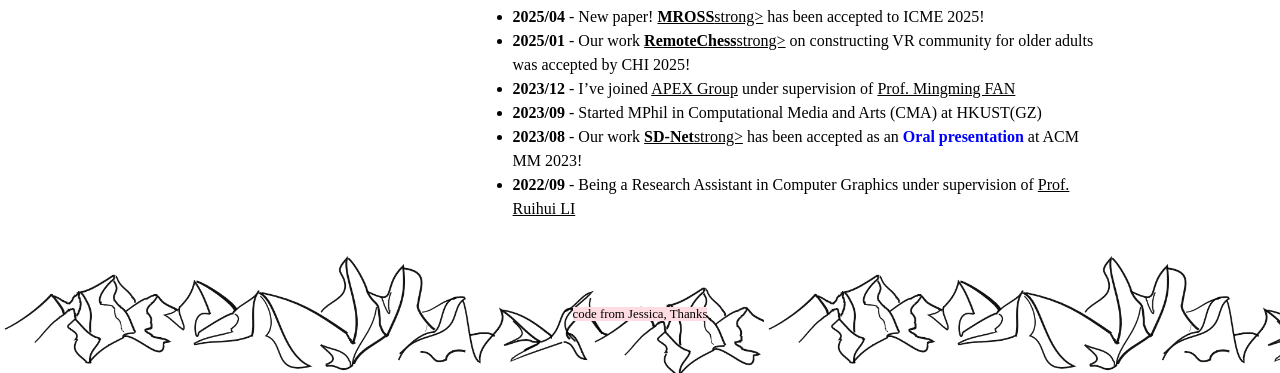
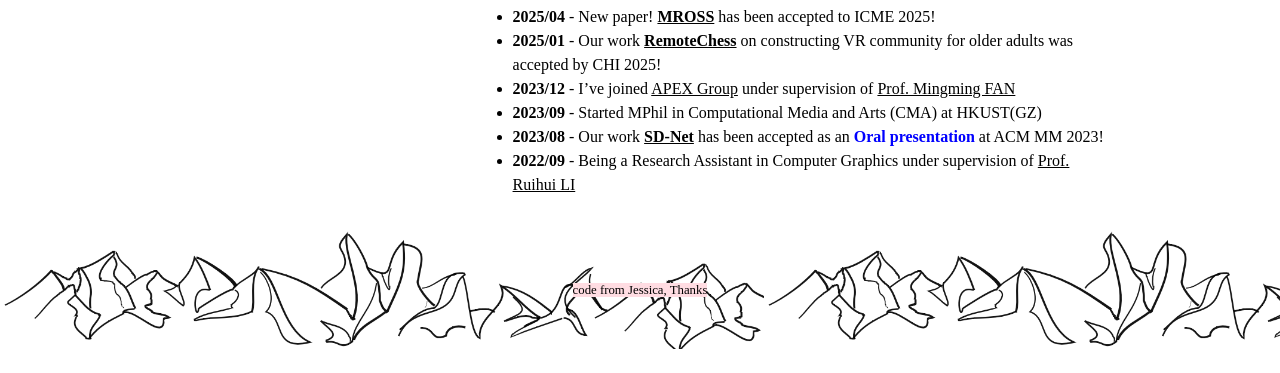
Before and after one commit to Yiki77/yiqi-liang, a website with bundled scripts: page index.html in a window 1280 px wide. Shown: the part 552-925 px from the top of the page. After the commit the page ends 901 px from the top, so only its background shows below. Built offline with nearby package versions, Linux system fonts and the light colour scheme.

Commit message:
Update index.html

```diff
--- a/index.html
+++ b/index.html
@@ -105,11 +105,11 @@
                     <div>
                         <h3 class="masthead-subheading mt-4">Updates</h3>
                         <ul>
-                            <li><b>2025/04</b> - New paper! <a href="https://arxiv.org/abs/2410.04072" target="_blank"  class="font-underline" ><strong>MROSS</strong>strong></a> has been accepted to ICME 2025!</li>
-                            <li><b>2025/01</b> - Our work <a href="https://arxiv.org/abs/2502.11627" target="_blank" class="font-underline" ><strong>RemoteChess</strong>strong></a> on constructing VR community for older adults was accepted by CHI 2025!</li>
+                            <li><b>2025/04</b> - New paper! <a href="https://arxiv.org/abs/2410.04072" target="_blank"  class="font-underline" ><strong>MROSS</strong></a> has been accepted to ICME 2025!</li>
+                            <li><b>2025/01</b> - Our work <a href="https://arxiv.org/abs/2502.11627" target="_blank" class="font-underline" ><strong>RemoteChess</strong></a> on constructing VR community for older adults was accepted by CHI 2025!</li>
                             <li><b>2023/12</b> - I’ve joined <a href="https://www.mingmingfan.com/lab/" target="_blank" class="font-underline">APEX Group</a> under supervision of <a href="https://www.mingmingfan.com/" target="_blank" class="font-underline">Prof. Mingming FAN</a></li>
                             <li><b>2023/09</b> - Started MPhil in Computational Media and Arts (CMA) at HKUST(GZ)</li>
-                            <li><b>2023/08</b> - Our work <a href="https://dl.acm.org/doi/10.1145/3581783.3611716" target="_blank" class="font-underline" ><strong>SD-Net</strong>strong></a> has been accepted as an <span style="font-weight: bold; color: blue;">Oral presentation</span> at ACM MM 2023!</li>
+                            <li><b>2023/08</b> - Our work <a href="https://dl.acm.org/doi/10.1145/3581783.3611716" target="_blank" class="font-underline" ><strong>SD-Net</strong></a> has been accepted as an <span style="font-weight: bold; color: blue;">Oral presentation</span> at ACM MM 2023!</li>
                             <li><b>2022/09</b> - Being a Research Assistant in Computer Graphics under supervision of <a href="https://liruihui.github.io/" target="_blank" class="font-underline">Prof. Ruihui LI</a> </li>
                         </ul>
                     </div>
```
